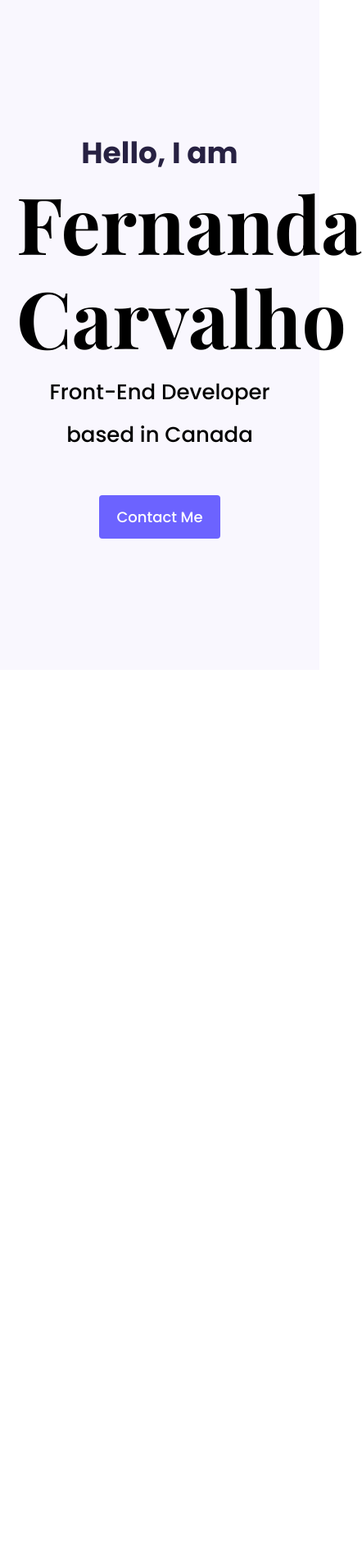
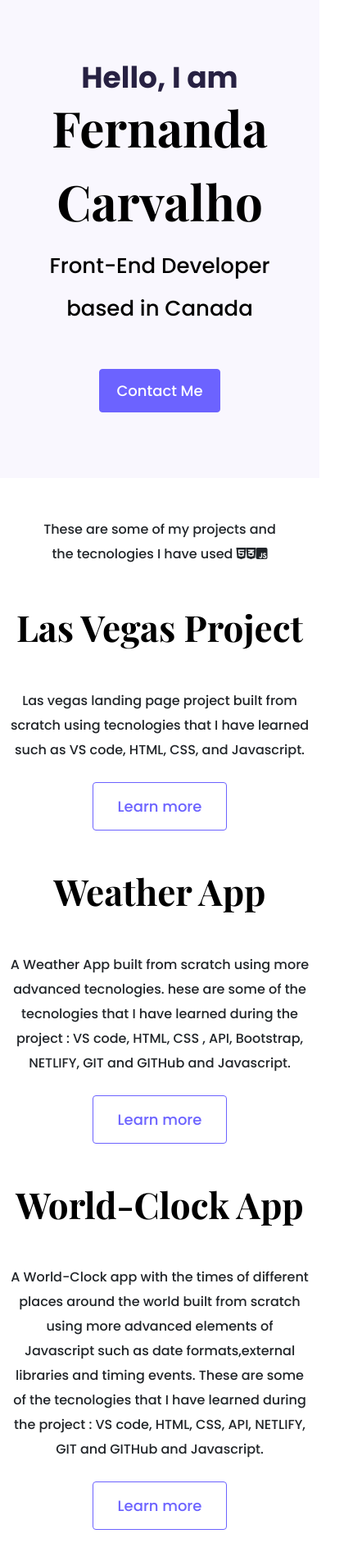
Before and after one commit to fermcarvalho/portfolio-fernanda, a plain HTML site: page index.html in a window 390 px wide. Shown: the whole page at 82% size, 442 px wide, since content can reach past the window. Before the commit the page ends 844 px from the top, so only its background shows below. Drawn offline with nearby package versions, Linux system fonts and the light colour scheme.

Commit message:
added @media queries, grid, css and images to homepage

```diff
--- a/index.html
+++ b/index.html
@@ -36,11 +36,78 @@
     <title>Portfolio</title>
   </head>
   <body>
-    <div class="personal">
+    <div class="hero">
       <p>Hello, I am</p>
       <h1>Fernanda Carvalho</h1>
       <h2 class="mb-5">Front-End Developer based in Canada</h2>
       <div><a href="#" class="btn btn-branding">Contact Me</a></div>
     </div>
+    <p class="text-center m-5">
+      These are some of my projects and the tecnologies I have used
+      <i class="fa-brands fa-html5"></i><i class="fa-brands fa-css3-alt"></i
+      ><i class="fa-brands fa-square-js"></i>
+    </p>
+    <div class="container">
+      <div class="row mb-5">
+        <div class="col d-none d-lg-block">
+          <img
+            src="images/lasvegas1.png"
+            class="img-fluid"
+            alt="Las Vegas Website"
+          />
+        </div>
+        <div class="col">
+          <div class="project-description">
+            <h2 class="mb-5">Las Vegas Project</h2>
+            <p class="mb-4">
+              Las vegas landing page project built from scratch using
+              tecnologies that I have learned such as VS code, HTML, CSS, and
+              Javascript.
+            </p>
+            <a href="" class="btn btn-branding-outline">Learn more</a>
+          </div>
+        </div>
+      </div>
+      <div class="row mb-5">
+        <div class="col">
+          <div class="project-description">
+            <h2 class="mb-5">Weather App</h2>
+            <p class="mb-4">
+              A Weather App built from scratch using more advanced tecnologies.
+              hese are some of the tecnologies that I have learned during the
+              project : VS code, HTML, CSS , API, Bootstrap, NETLIFY, GIT and
+              GITHub and Javascript.
+            </p>
+            <a href="" class="btn btn-branding-outline">Learn more</a>
+          </div>
+        </div>
+        <div class="col d-none d-lg-block">
+          <img src="images/weather1.png" class="img-fluid" alt="Weather App" />
+        </div>
+      </div>
+      <div class="row mb-5">
+        <div class="col d-none d-lg-block">
+          <img
+            src="images/worldclock.png"
+            class="img-fluid"
+            alt="World-Clock app"
+          />
+        </div>
+        <div class="col">
+          <div class="project-description">
+            <h2 class="mb-5">World-Clock App</h2>
+            <p class="mb-4">
+              A World-Clock app with the times of different places around the
+              world built from scratch using more advanced elements of
+              Javascript such as date formats,external libraries and timing
+              events. These are some of the tecnologies that I have learned
+              during the project : VS code, HTML, CSS, API, NETLIFY, GIT and
+              GITHub and Javascript.
+            </p>
+            <a href="" class="btn btn-branding-outline">Learn more</a>
+          </div>
+        </div>
+      </div>
+    </div>
   </body>
 </html>
--- a/style.css
+++ b/style.css
@@ -20,20 +20,26 @@ h4 {
 
 h1 {
   font-size: 96px;
+  line-height: 1.5;
 }
 
+h2 {
+  font-size: 64px;
+}
 p {
   font-family: var(--default-font-family);
   font-weight: normal;
+  font-size: 16px;
+  line-height: 30px;
 }
 
-.personal {
+.hero {
   background-color: var(--secondary-color);
   text-align: center;
   padding: 160px 20px;
 }
 
-.personal p {
+.hero p {
   font-family: "Poppins", sans-serif;
   font-weight: bold;
   font-size: 36px;
@@ -41,7 +47,7 @@ p {
   color: #272142;
 }
 
-.personal h2 {
+.hero h2 {
   font-family: "Poppins", sans-serif;
   font-weight: normal;
   font-size: 26px;
@@ -50,9 +56,41 @@ p {
 
 .btn-branding {
   background: var(--branding-color);
+  border: 1px solid var(--branding-color);
   border-radius: 4px;
   font-size: 18px;
   color: white;
   line-height: 27px;
   padding: 12px 20px;
 }
+
+.btn-branding-outline {
+  color: var(--branding-color);
+  border: 1px solid var(--branding-color);
+  border-radius: 4px;
+  font-size: 18px;
+  line-height: 27px;
+  padding: 15px 30px;
+}
+
+.project-description {
+  padding: 120px 60px;
+}
+
+@media (max-width: 960px) {
+  h1 {
+    font-size: 60px;
+  }
+
+  h2 {
+    font-size: 44px;
+  }
+
+  .hero {
+    padding: 80px 20px;
+  }
+  .project-description {
+    padding: 0;
+    text-align: center;
+  }
+}
```
Also changed, not shown: images/lasvegas1.png (added), images/weather1.png (added), images/worldclock.png (added).
